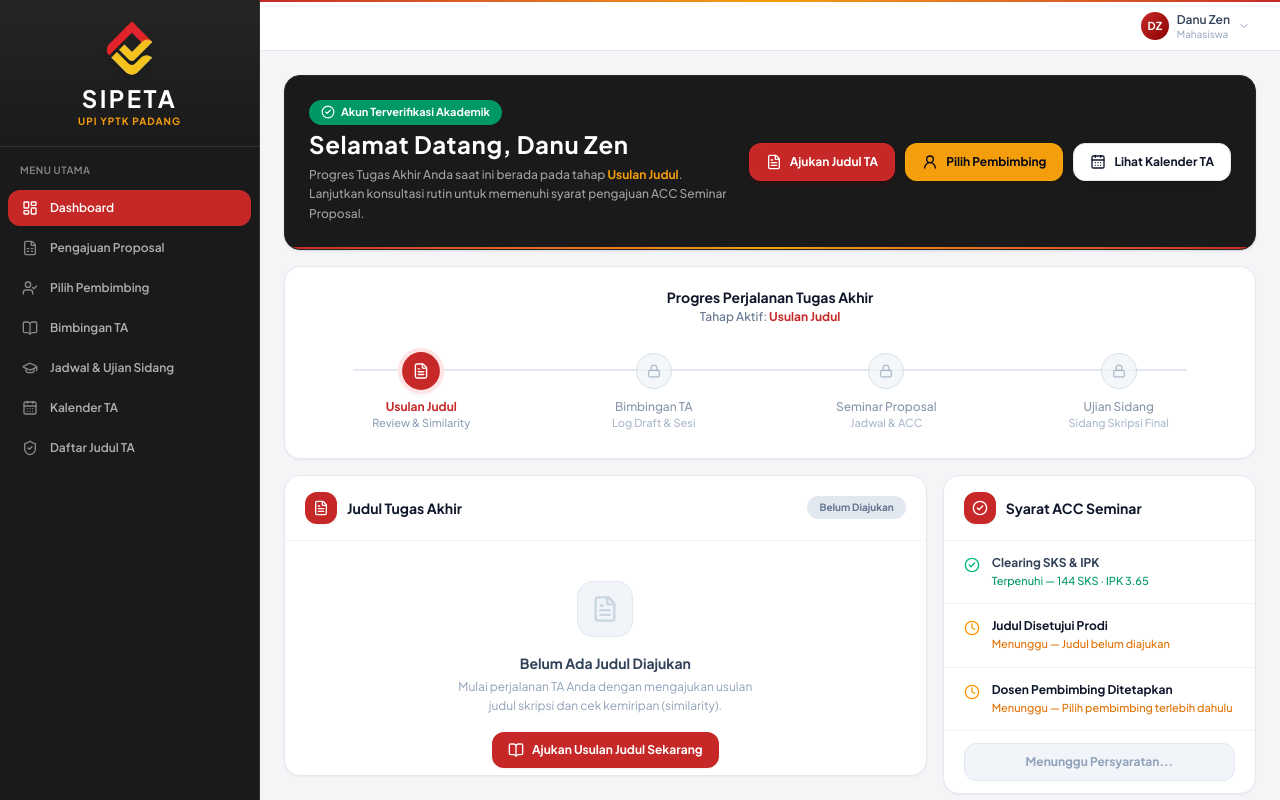
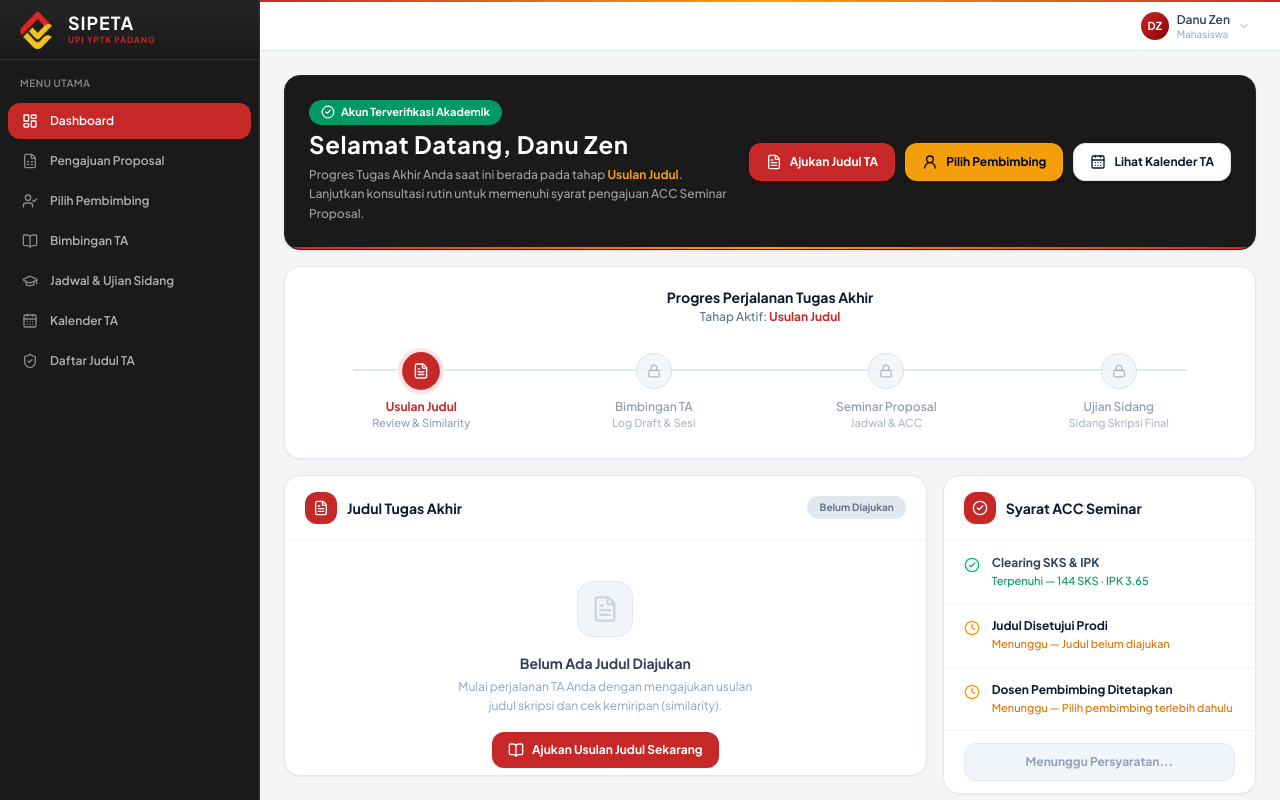
Before and after one commit to DanuZen/isi-final-project, a Next.js app in the folder frontend/: page / in a window 1280 px wide. Built offline with nearby package versions, Linux system fonts and the light colour scheme.

Commit message:
fix(layout): terapkan branding logo SIPETA & Red Signature UPI YPTK PADANG pada sidebar di seluruh portal role

```diff
--- a/frontend/src/components/layout/role-layout.tsx
+++ b/frontend/src/components/layout/role-layout.tsx
@@ -71,8 +71,8 @@ export function RoleLayout({
             </div>
             {sidebarOpen && (
               <div className="min-w-0">
-                <p className="font-black text-[13px] tracking-[0.15em] text-white leading-none">SIPETA</p>
-                <p className="text-[8px] font-bold tracking-[0.2em] uppercase mt-0.5 leading-none" style={{ color: "#F59E0B" }}>
+                <p className="font-black text-sm tracking-wider text-white font-display leading-none">SIPETA</p>
+                <p className="text-[8.5px] font-bold tracking-widest uppercase mt-1 leading-none text-[#C62828] font-display">
                   UPI YPTK PADANG
                 </p>
               </div>
--- a/frontend/src/components/layout/sidebar.tsx
+++ b/frontend/src/components/layout/sidebar.tsx
@@ -84,23 +84,21 @@ export const Sidebar: React.FC<SidebarProps> = ({
       <button
         onClick={onToggle}
         title={isOpen ? "Perkecil sidebar" : "Perbesar sidebar"}
-        className={`border-b border-[#333333] bg-gradient-to-b from-[#252525] to-[#1A1A1A] flex items-center transition-all duration-300 shrink-0 w-full hover:brightness-110 active:scale-95 cursor-pointer ${
-          isOpen
-            ? "p-5 flex-col justify-center text-center space-y-2.5"
-            : "p-3 justify-center"
+        className={`border-b border-[#333333] bg-gradient-to-b from-[#252525] to-[#1A1A1A] flex items-center transition-all duration-300 shrink-0 w-full hover:brightness-110 active:scale-95 cursor-pointer h-[60px] ${
+          isOpen ? "px-4 gap-3 justify-start" : "p-2 justify-center"
         }`}
       >
         {/* Emblem Logo */}
         <div
-          className={`relative flex items-center justify-center shrink-0 filter drop-shadow-lg transition-all duration-300 ${
-            isOpen ? "w-14 h-14" : "w-9 h-9"
+          className={`relative flex items-center justify-center shrink-0 filter drop-shadow-md transition-all duration-300 ${
+            isOpen ? "w-10 h-10" : "w-8 h-8"
           }`}
         >
           <Image
             src="/upiyptk_emblem.webp"
             alt="Emblem UPI YPTK"
-            width={56}
-            height={56}
+            width={40}
+            height={40}
             className="object-contain w-full h-full"
             priority
           />
@@ -108,12 +106,12 @@ export const Sidebar: React.FC<SidebarProps> = ({
 
         {/* Text — only when expanded */}
         {isOpen && (
-          <div className="flex flex-col items-center justify-center text-center">
-            <h1 className="font-black text-2xl tracking-widest font-display text-white leading-none">
+          <div className="flex flex-col text-left min-w-0">
+            <h1 className="font-black text-lg tracking-wider font-display text-white leading-none">
               SIPETA
             </h1>
-            <p className="text-[10px] font-extrabold text-[#F59E0B] font-display tracking-widest uppercase mt-1.5 leading-none">
-              {roleName}
+            <p className="text-[8.5px] font-bold text-[#C62828] font-display tracking-widest uppercase mt-1 leading-none">
+              UPI YPTK PADANG
             </p>
           </div>
         )}
```
